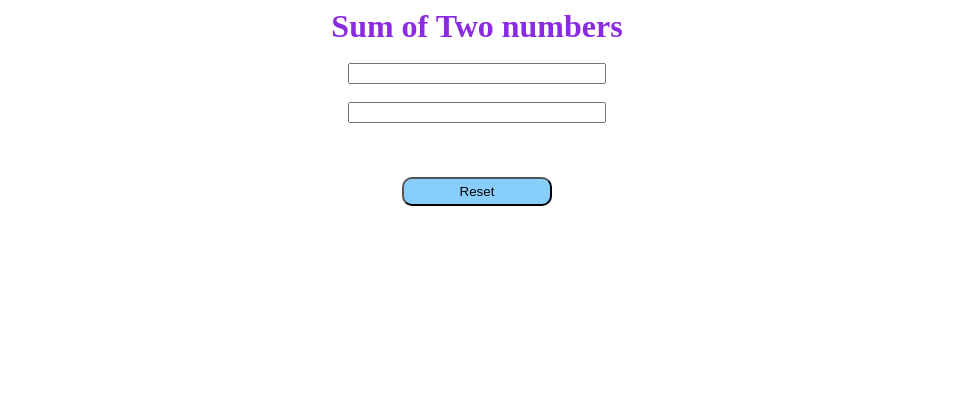
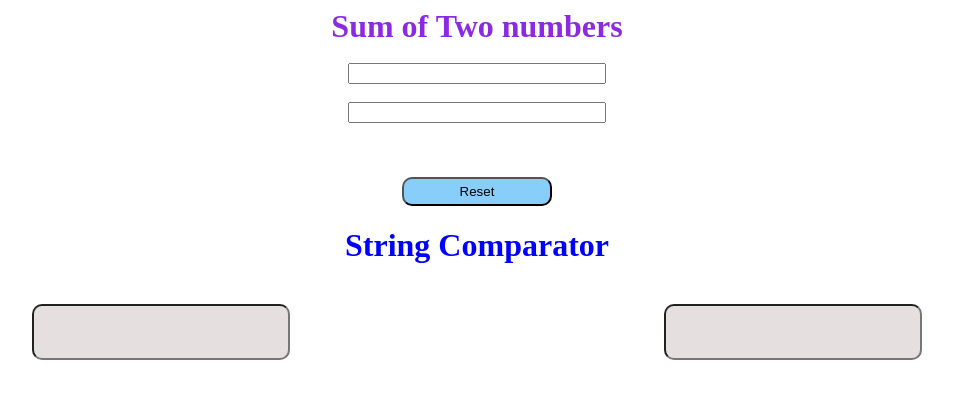
Before and after one commit to pranjalhinge/icp8.0-ass28, a plain HTML site: page index.html in a window 1280 px wide. Shown: the whole page, without its empty margins (163-1116 px from the left). Drawn offline with Linux system fonts and the light colour scheme.

Commit message:
minor change

```diff
--- a/index.html
+++ b/index.html
@@ -30,6 +30,24 @@
         margin: auto;
         font-size: 30px;
     }
+
+    .heading1{
+        text-align: center;
+        color: blue;
+    }
+    .text-container{
+        display: flex;
+        justify-content: space-around;
+    }
+    .input-text{
+        width: 250px;
+        height: 50px;
+        background-color: rgb(229, 223, 223);
+        border-radius: 10px;
+    }
+    .match-result{
+        text-align: center;
+    }
 </style>
 <body>
     <div class="app-container">
@@ -42,6 +60,15 @@
 
 
 
+    </div>
+
+    <div class="app-container">
+        <h1 class="heading1">String Comparator</h1><br/>
+        <div class="text-container">
+            <input type="text" class="input-text" id="input1" onkeyup="comparetext()"/>
+            <input type="text" class="input-text" id="input2" onkeyup="comparetext()"/>
+        </div>
+        <p class="match-result" id="match-result-text"></p>
     </div>
 
     <script>
@@ -69,5 +96,27 @@
 
         }
     </script>
+    <script>
+        function comparetext(){
+            const input1Element = document.getElementById("input1")
+            const input2Element = document.getElementById("input2")
+
+            const resultElement = document.getElementById("match-result-text")
+
+            if(input1Element.value == input2Element.value){
+                resultElement.innerText = "Matched!!!"
+                resultElement.style.color="green"
+
+            }
+            else{
+                resultElement.innerText = "Not Matched!!!"
+                resultElement.style.color="red"
+
+
+            }
+
+        }
+
+    </script>
 </body>
 </html>
```
